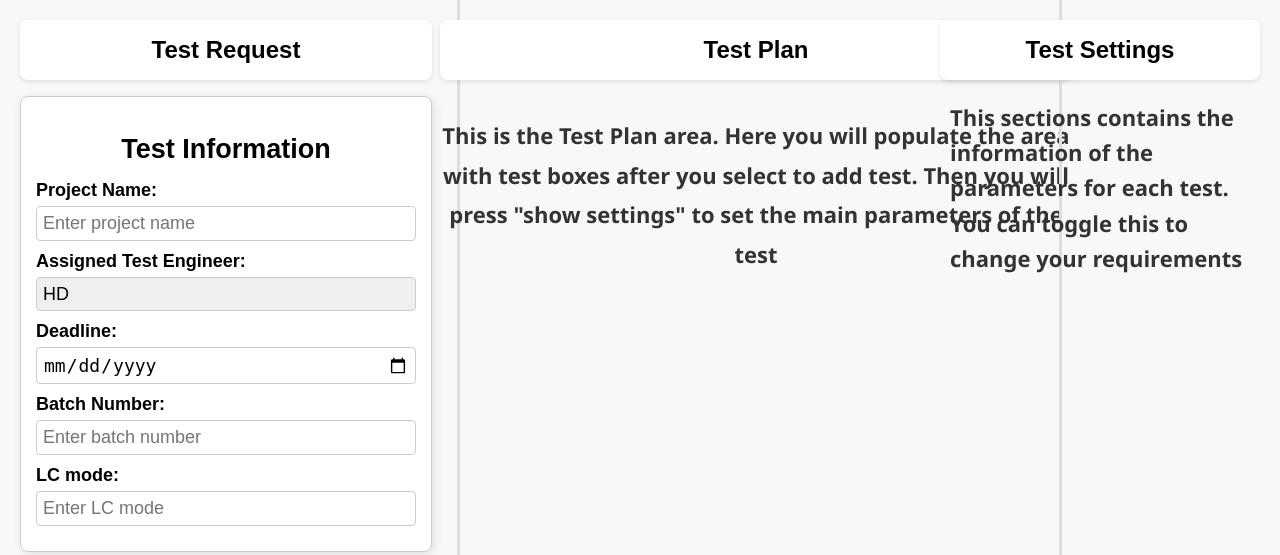
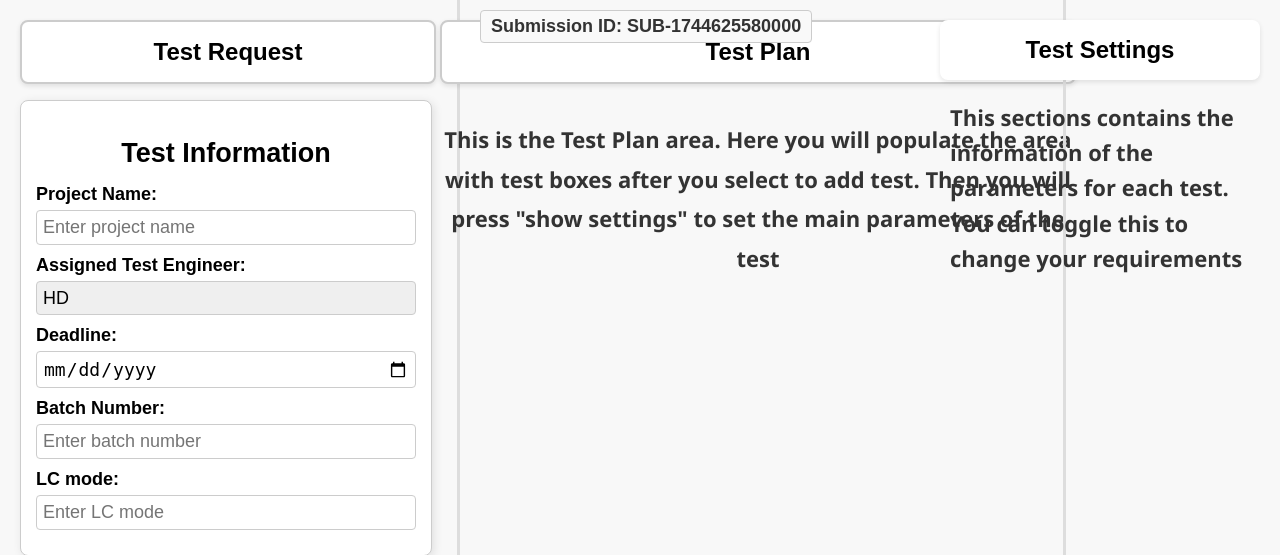
Before and after one commit to harrythegeek/test_request_form, a Flask app: template templates/instance_blocks_version2.html in a window 1280 px wide. Shown: the top 555 px of the page. Run offline with Flask 3, Linux system fonts and the light colour scheme; the template is opened without the code that fills it, so the values that code supplies are empty.

Commit message:
added submission ID

```diff
--- a/templates/instance_blocks_version2.html
+++ b/templates/instance_blocks_version2.html
@@ -290,7 +290,10 @@
       text-align: center;
       width: 100%;
       margin-left: auto;
-      margin-right: auto;">
+      margin-right: auto;
+      border: 2px solid #ccc;"
+
+      >
       <h2 style="margin: 0;">Test Request</h2>
     </div>
 
@@ -431,7 +434,8 @@ Submit Test
       text-align: center;
       width: 600px; /* <- fixed width instead of % */
       margin-left: auto;
-      margin-right: auto;">
+      margin-right: auto;
+      border: 2px solid #ccc;">
       <h2 style="margin: 0;">Test Plan</h2>
     </div>
     <!-- Test Instances Container -->
@@ -469,7 +473,8 @@ Submit Test
       width: 90%;
       margin-left: auto;
       margin-right: auto;
-      z-index: 10000;">
+      z-index: 10000;
+      ">
       <h2 style="margin: 0;">Test Settings</h2>
     </div>
 
@@ -1141,15 +1146,64 @@ function saveAction() {
     }
 
 }
+
+// Function to submit the test plan (for demonstration purposes)
+let submissionID = ""; // Global variable to store the submission ID
+
+// Function to generate a unique Submission ID
+function generateSubmissionID() {
+  submissionID = `SUB-${Date.now()}`; // Use timestamp for uniqueness
+
+  // Display the Submission ID in the top-left corner of the center column
+  const centerCol = document.querySelector(".center-col");
+
+  // Remove any existing Submission ID display
+  const existingSubmissionIDDisplay = document.getElementById("submission-id-display");
+  if (existingSubmissionIDDisplay) {
+    existingSubmissionIDDisplay.remove();
+  }
+
+  // Create a new div for the Submission ID
+  const submissionIDDisplay = document.createElement("div");
+  submissionIDDisplay.id = "submission-id-display"; // Assign an ID for easy removal
+  submissionIDDisplay.style = `
+    position: absolute;
+    top: 10px;
+    left: 60px;
+    font-size: 18px;
+    font-weight: bold;
+    color: #333;
+    background-color: #f9f9f9;
+    padding: 5px 10px;
+    border: 1px solid #ccc;
+    border-radius: 4px;
+  `;
+  submissionIDDisplay.innerText = `Submission ID: ${submissionID}`;
+  centerCol.appendChild(submissionIDDisplay); // Add it to the top-left corner of the center column
+}
+
+// Call the function to generate the Submission ID when the page loads
+window.onload = generateSubmissionID;
+
+
+
+// Function to submit the test plan
 function submitTestPlan() {
   const confirmed = confirm("Are you sure you want to submit the test plan?");
   if (confirmed) {
-    // In the future, replace this with real logic to send data
-    alert("Submission confirmed.");
+    // Log the Submission ID
+    console.log("Submission ID:", submissionID);
+
+    // Alert the user with the Submission ID
+    alert(`Submission confirmed. Your Submission ID is: ${submissionID}`);
+
+    // Optionally, regenerate a new Submission ID for the next submission
+    generateSubmissionID();
   } else {
     alert("Submission cancelled.");
   }
 }
+
 
 function generateCustomFields() {
   const container = document.getElementById("customFieldsContainer");
```
